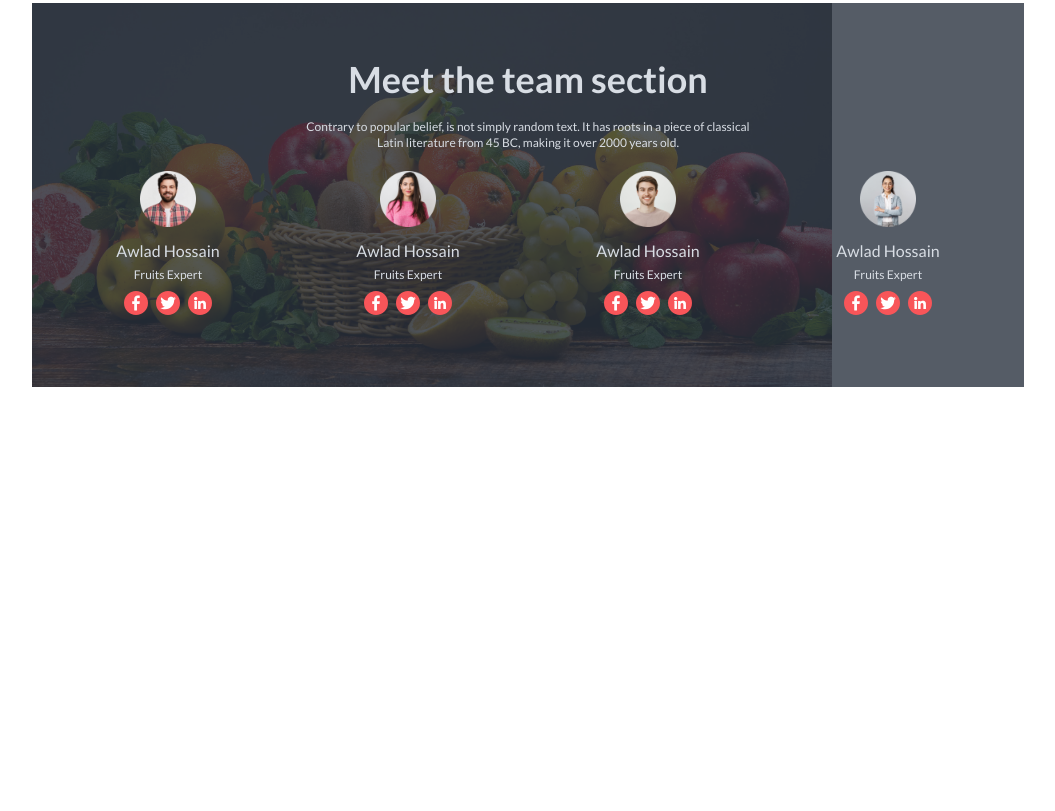
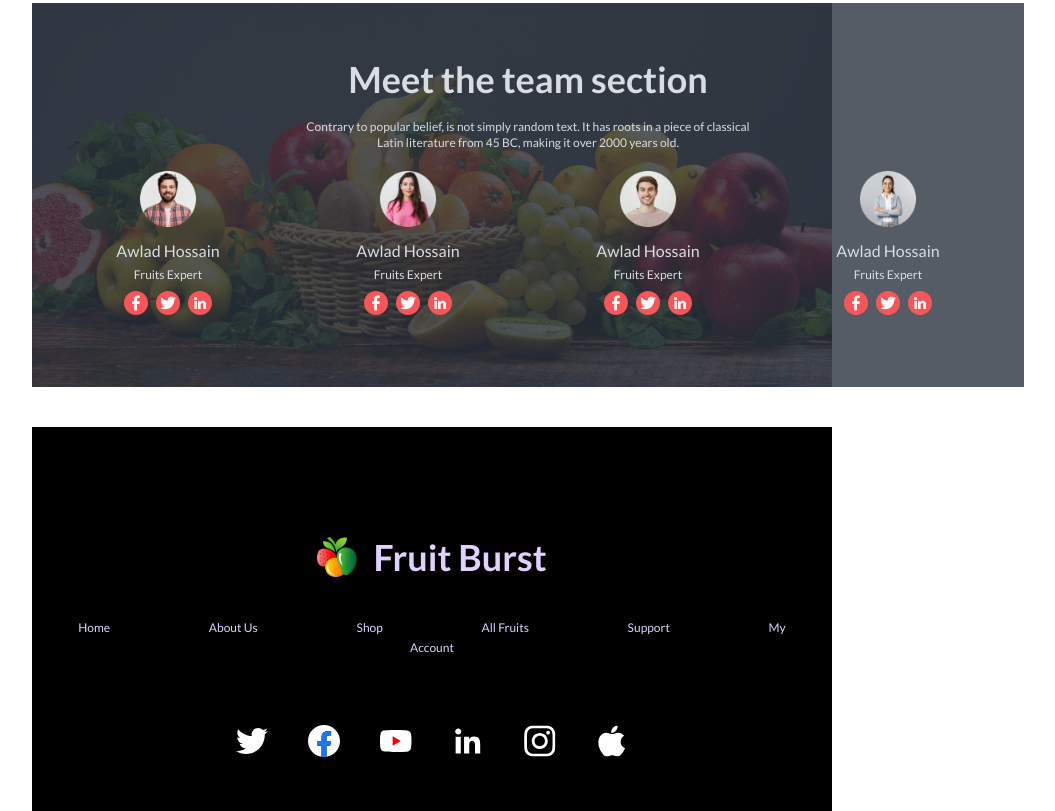
Before and after one commit to anamhasan/Ass3-B8A3-fruit-brust, a plain HTML site: page index.html in a window 1280 px wide. Shown: the part 1321-2132 px from the top of the page, without its empty margins (208-1263 px from the left). Before the commit the page ends 1740 px from the top, so only its background shows below. Drawn offline with nearby package versions, Linux system fonts and the light colour scheme.

Commit message:
commit till footer section

```diff
--- a/index.html
+++ b/index.html
@@ -152,7 +152,7 @@
                 </figure>
                 <div class="card-body items-center text-center">
                     <h2 class="card-title">$12.90 - $18.85</h2>
-                    <p >Apples</p>
+                    <p>Apples</p>
                 </div>
                 <div class="rating justify-center">
                     <input type="radio" name="rating-1" class="mask mask-star-2 bg-[#F85559]" />
@@ -171,7 +171,7 @@
                 </figure>
                 <div class="card-body items-center text-center">
                     <h2 class="card-title">$12.90 - $18.85</h2>
-                    <p >Orange</p>
+                    <p>Orange</p>
                 </div>
                 <div class="rating justify-center">
                     <input type="radio" name="rating-2" class="mask mask-star-2 bg-[#F85559]" />
@@ -190,7 +190,7 @@
                 </figure>
                 <div class="card-body items-center text-center">
                     <h2 class="card-title">$12.90 - $18.85</h2>
-                    <p >Red Dragon</p>
+                    <p>Red Dragon</p>
                 </div>
                 <div class="rating justify-center">
                     <input type="radio" name="rating-3" class="mask mask-star-2 bg-[#F85559]" />
@@ -209,7 +209,7 @@
                 </figure>
                 <div class="card-body items-center text-center">
                     <h2 class="card-title">$12.90 - $18.85</h2>
-                    <p >Banana</p>
+                    <p>Banana</p>
                 </div>
                 <div class="rating justify-center">
                     <input type="radio" name="rating-4" class="mask mask-star-2 bg-[#F85559]" />
@@ -233,16 +233,18 @@
             <div class="hero h-96" style="background-image: url('./images/banner1.png');">
                 <div class="hero-overlay bg-opacity-80"></div>
                 <div class="hero-content text-center text-neutral-content">
-                    <div >
+                    <div>
                         <h1 class="mb-5 text-4xl font-bold">Meet the team section</h1>
-                        <p class="mb-5 text-xs">Contrary to popular belief, is not simply random text. It has roots in a piece
+                        <p class="mb-5 text-xs">Contrary to popular belief, is not simply random text. It has roots in a
+                            piece
                             of classical
                             <br>
-                            Latin literature from 45 BC, making it over 2000 years old.</p>
+                            Latin literature from 45 BC, making it over 2000 years old.
+                        </p>
 
                         <div class="flex  ">
                             <div class="card w-60 h-40">
-                                <figure >
+                                <figure>
                                     <img src="./images/member1.png" alt="" class="w-14 h-14 mb-3" />
                                 </figure>
                                 <h4 class="justify-center mb-1">Awlad Hossain</h4>
@@ -254,7 +256,7 @@
                                 </div>
                             </div>
                             <div class="card w-60 h-40">
-                                <figure >
+                                <figure>
                                     <img src="./images/member2.png" alt="" class="w-14 h-14 mb-3" />
                                 </figure>
                                 <h4 class="justify-center mb-1">Awlad Hossain</h4>
@@ -266,19 +268,19 @@
                                 </div>
                             </div>
                             <div class="card w-60 h-40">
-                                <figure >
+                                <figure>
                                     <img src="./images/member3.png" alt="" class="w-14 h-14 mb-3" />
                                 </figure>
                                 <h4 class="justify-center mb-1">Awlad Hossain</h4>
                                 <p class="justify-center mb-2 text-xs">Fruits Expert</p>
                                 <div class="flex gap-2 justify-center">
-                                    <a href=""><img src="./images/facebook.svg" alt=""></a>
+                                    <a href=""><img src="./images/facebook.svg" alt="" ></a>
                                     <a href=""><img src="./images/twitter.svg" alt=""></a>
                                     <a href=""><img src="./images/linkedin.svg" alt=""></a>
                                 </div>
                             </div>
                             <div class="card w-60 h-40">
-                                <figure >
+                                <figure>
                                     <img src="./images/member4.png" alt="" class="w-14 h-14 mb-3" />
                                 </figure>
                                 <h4 class="justify-center mb-1">Awlad Hossain</h4>
@@ -296,11 +298,37 @@
         </section>
 
     </main>
+    <!-- footer section -->
+    <footer class="footer footer-center p-10 bg-black text-primary-content w-auto h-96 mt-10 ml-60 mr-60">
+        <div>
 
-    <footer>
+            <div class="logo-container flex gap-4 items-center mt-14">
+                <img src="./images/logo.png" alt="" class="w-10 h-10">
+                <p class="font-semibold text-4xl">Fruit Burst</p>
+            </div>
+            <div class="mt-8 items-center">
+                <a href="" class="text-xs  pr-24">Home</a>
+                <a href="" class="text-xs pr-24">About Us</a>
+                <a href="" class="text-xs pr-24">Shop</a>
+                <a href="" class="text-xs pr-24">All Fruits</a>
+                <a href="" class="text-xs pr-24">Support</a>
+                <a href="" class="text-xs">My Account</a>
 
+            </div>
+        </div>
+        <div>
+            <div class="grid grid-flow-col gap-4">
+                <div class="flex gap-10 justify-center">
+                    <a href=""><img src="./images/twitter 1.svg" alt="" class="w-8 h-8"></a>
+                    <a href=""><img src="./images/facebook 1.svg" alt="" class="w-8 h-8"></a>
+                    <a href=""><img src="./images/youtube 1.svg" alt="" class="w-8 h-8"></a>
+                    <a href=""><img src="./images/linkedin 1.svg" alt="" class="w-8 h-8"></a>
+                    <a href=""><img src="./images/instagram 1.svg" alt="" class="w-8 h-8"></a>
+                    <a href=""><img src="./images/apple 1.svg" alt="" class="w-8 h-8"></a>
+                </div>
+            </div>
+        </div>
     </footer>
-
 
 </body>
 
```
Also changed, not shown: images/apple 1.svg (added), images/facebook 1.svg (added), images/instagram 1.svg (added), images/linkedin 1.svg (added), images/twitter 1.svg (added), images/youtube 1.svg (added).
